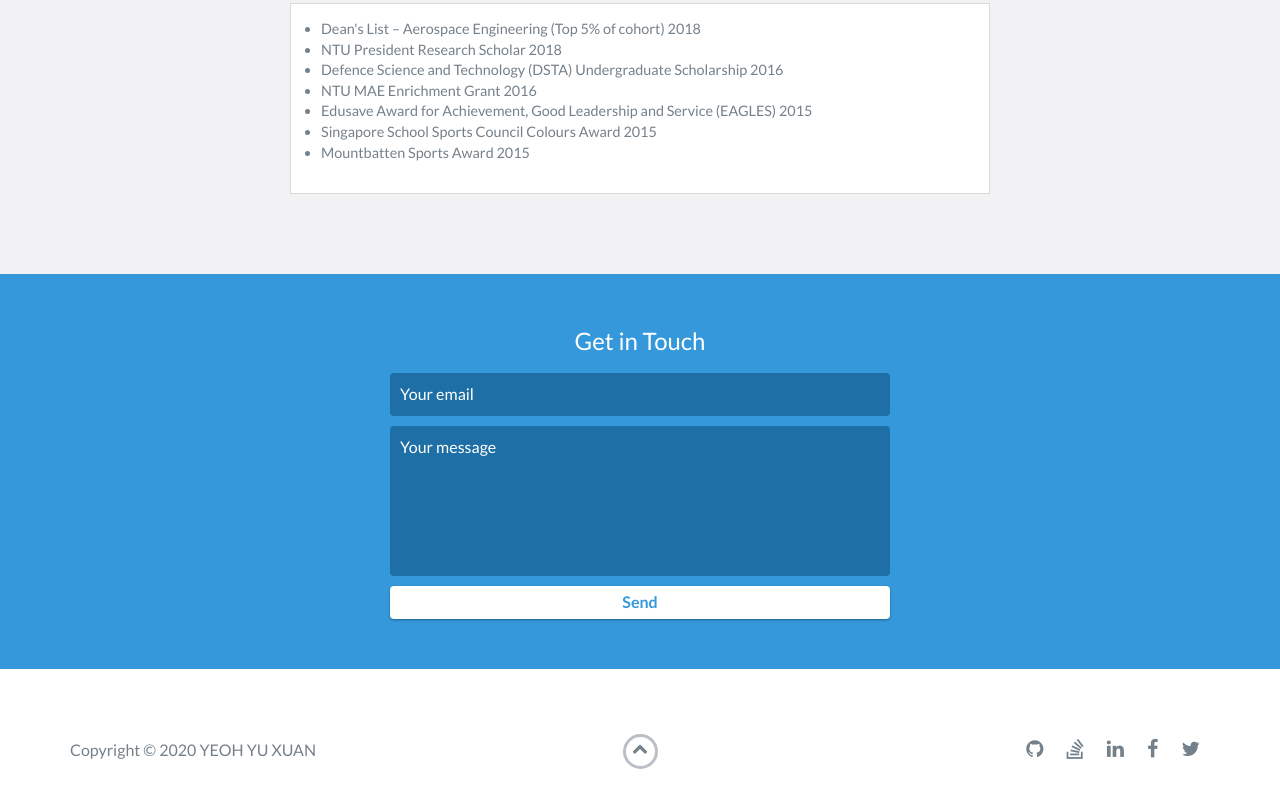
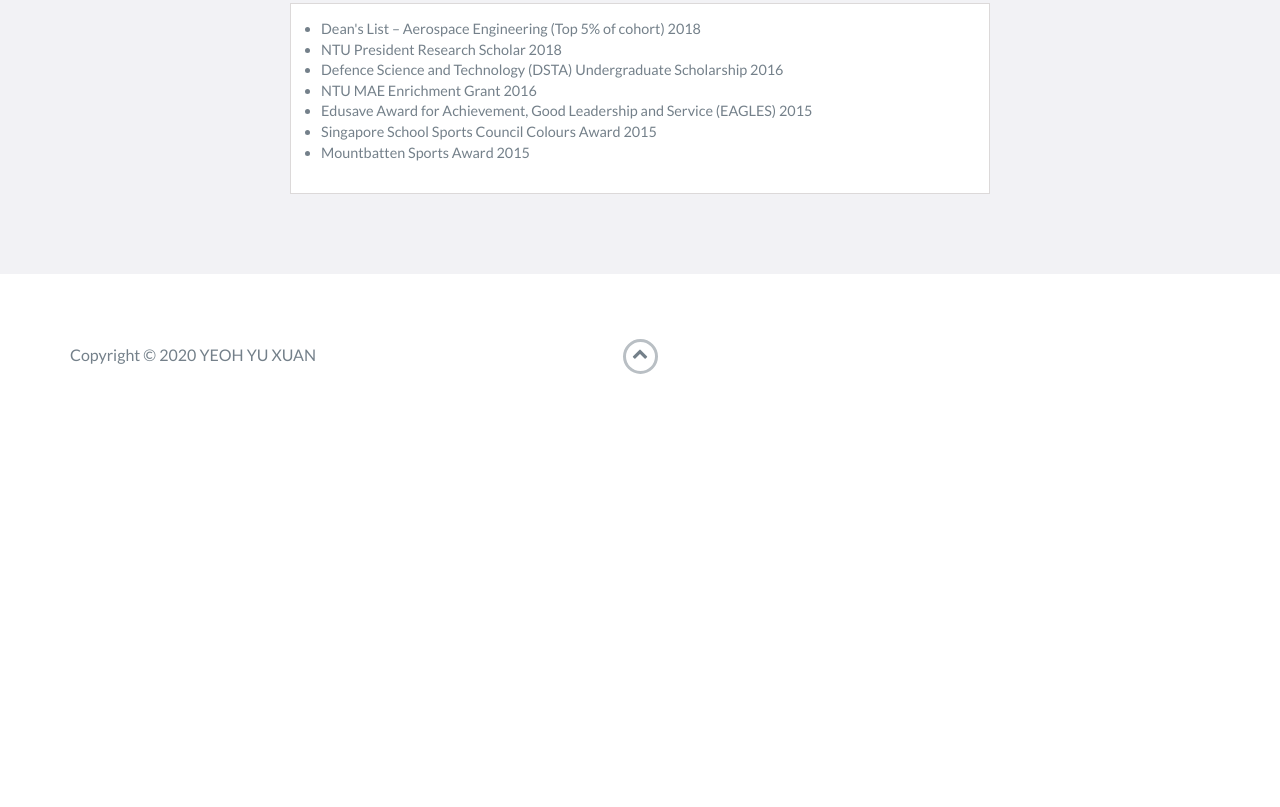
Before and after one commit to yx0123/yx0123.github.io, a website: page index.html in a window 1280 px wide. Shown: the part 3765-4572 px from the top of the page. After the commit the page ends 4189 px from the top, so only its background shows below. Drawn offline with nearby package versions, Linux system fonts and the light colour scheme.

Commit message:
Deleted contact and social section

```diff
--- a/index.html
+++ b/index.html
@@ -267,21 +267,6 @@
     </div>
     <!-- End .optional-section -->
 
-    <div id="contact">
-        <h2>Get in Touch</h2>
-        <div id="contact-form">
-            <form method="POST" action="https://formspree.io/email@email.com">
-                <input type="hidden" name="_subject" value="Contact request from personal website" />
-                <input type="email" name="_replyto" placeholder="Your email" required>
-                <textarea name="message" placeholder="Your message" required></textarea>
-                <button type="submit">Send</button>
-            </form>
-        </div>
-        <!-- End #contact-form -->
-    </div>
-    <!-- End #contact -->
-
-
 
     <footer>
         <div class="container">
@@ -296,26 +281,7 @@
                         <i class="fa fa-chevron-up" aria-hidden="true"></i>
                     </span>
                 </div>
-                <div class="col-sm-5 social">
-                    <ul>
-                        <li>
-                            <a href="https://github.com/" target="_blank"><i class="fa fa-github" aria-hidden="true"></i></a>
-                        </li>
-                        <li>
-                            <a href="https://stackoverflow.com/" target="_blank"><i class="fa fa-stack-overflow" aria-hidden="true"></i></a>
-                        </li>
-                        <li>
-                            <a href="https://linkedin.com/" target="_blank"><i class="fa fa-linkedin" aria-hidden="true"></i></a>
-                        </li>
-                        <li>
-                            <a href="https://www.facebook.com/" target="_blank"><i class="fa fa-facebook" aria-hidden="true"></i></a>
-                        </li>
-                        <li>
-                            <a href="https://twitter.com/" target="_blank"><i class="fa fa-twitter" aria-hidden="true"></i></a>
-                        </li>
 
-                    </ul>
-                </div>
             </div>
         </div>
     </footer>
```
